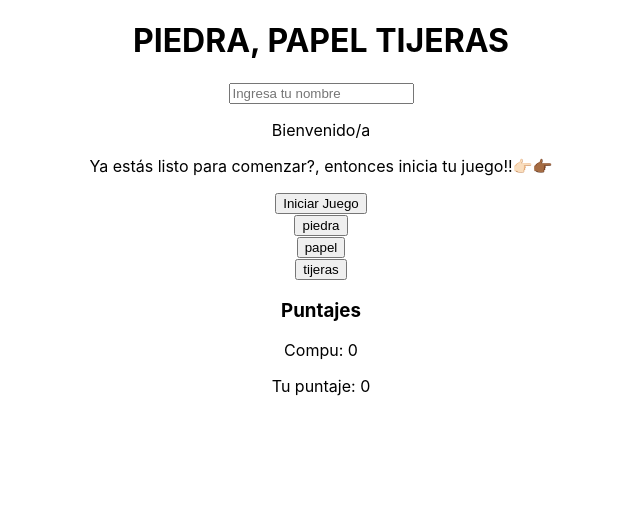
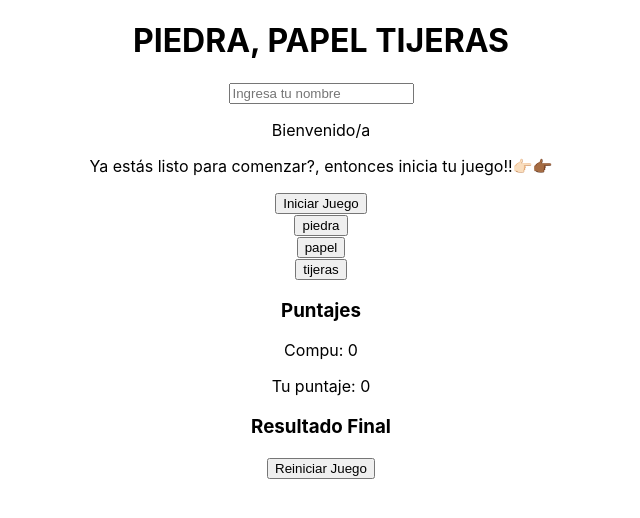
Before and after one commit to Vale-78/React-PiedPapelTijeras, a React (Create React App) app: page / in a window 1280 px wide. Both pictures are taken after a click on the button "Iniciar Juego". Shown: the top 518 px of the page, without its empty margins (319-959 px from the left). Built offline with nearby package versions, Linux system fonts and the light colour scheme.

Commit message:
Logré reiniciar Juego.

```diff
--- a/src/App.js
+++ b/src/App.js
@@ -3,12 +3,12 @@ import React from "react";
 import { Saludo } from "./componentes/Saludo";
 //Iniciar juego es para iniciar y reininiar juego
 import { Botones } from "./componentes/Botones";
-// import { Resultados } from "./componentes/Resultados";
+import { Resultados } from "./componentes/Resultados";
 import { InfoTitulo } from "./componentes/InfoTitulo";
 import { useState } from "react";
 
 import { IniciarJuego } from "./componentes/IniciarJuego";
-// import { ReiniciarJuego } from "./componentes/ReiniciarJuego";
+import { ReiniciarJuego } from "./componentes/ReiniciarJuego";
 
 // https://github.com/uqbar-project/eg-hola-mundo-react/tree/master  ejemplo
 // https://es.linkedin.com/learning/domina-react/piedra-papel-o-tijera
@@ -25,33 +25,6 @@ function App() {
   const [resultado, setResultado] = useState("");
   const [resultadoParcial, setResultadoParcial] = useState("");
   const [mostrarResultado, setMostrarResultado] = useState(false);
-
-  //   function reiniciar(){
-  //             jugadorSelec=0;
-  //             setMostrarResultado=""
-  //             compuSelec=""
-  //             setResultado=0
-  //             ganaJugador=0
-  //             setGanaJugador=0
-  //             ganaPC=0
-  //             setGanaPC=0
-  //             resultado=""
-  //             setResultado=""
-  //             resultFinal=""
-  //             setResultFinal=""
-  //             mostrarResultado=false
-  //             setMostrarResultado=false
-  //             compuSelec=""
-  //             setCompuSelec=""
-  //             jugadorSelec=""
-  //             setJugadorSelec=""
-  //             resultadoParcial=""
-  //             setResultadoParcial="";
-  //             return(
-  //             {<IniciarJuego desbloquearJuego={setDesbloquearJuego}/>}
-  // )
-
-  //     }
 
   return (
     <div className="App">
@@ -123,21 +96,22 @@ function App() {
             resultadoParcial={resultadoParcial}
             setResultadoParcial={setResultadoParcial}
           />
-
-          <div>
-            <div>
-              <h3>Puntajes</h3>
-              <p>Compu: {ganaPC}</p>
-              <p>Tu puntaje: {ganaJugador}</p>
-            </div>
-          </div>
-          {mostrarResultado && (
-            <div>
-              <div>{compuSelec} </div>
-              <div>{jugadorSelec} </div>
-              <div>
-                <h4>{resultadoParcial}</h4>
-              </div>
+          {/* <IniciarJuego desbloquearJuego={setDesbloquearJuego} />
+      {desbloquearJuego === 1 ? (
+        <div></div>
+      ) : (
+        <></>
+      )} */}
+          <Resultados
+            desbloquearJuego={setDesbloquearJuego}
+            jugadorSelec={jugadorSelec}
+            compuSelec={compuSelec}
+            mostrarResultado={mostrarResultado}
+            resultado={resultado}
+            ganaJugador={ganaJugador}
+            ganaPC={ganaPC}
+            resultadoParcial={resultadoParcial}
+          />
           <div>
             <h3>Resultado Final</h3>
             <h3>
@@ -145,14 +119,8 @@ function App() {
               {resultFinal}
             </h3>
           </div>
-            </div>
-          )}
-        </div>
-      ) : (
-        <></>
-      )}
 
-      {/* <ReiniciarJuego
+          <ReiniciarJuego
             desbloquearJuego={setDesbloquearJuego}
             jugadorSelec={jugadorSelec}
             setJugadorSelec={setJugadorSelec}
@@ -171,113 +139,11 @@ function App() {
             resultadoParcial={resultadoParcial}
             setResultadoParcial={setResultadoParcial}
           />
-      {desbloquearJuego === 1 ? (
-        <div>
-          <Botones
-            tipo="piedra"
-            jugadorSelec={jugadorSelec}
-            setJugadorSelec={setJugadorSelec}
-            compuSelec={compuSelec}
-            setCompuSelec={setCompuSelec}
-            resultFinal={resultFinal}
-            setResultFinal={setResultFinal}
-            mostrarResultado={mostrarResultado}
-            setMostrarResultado={setMostrarResultado}
-            resultado={resultado}
-            setResultado={setResultado}
-            ganaJugador={ganaJugador}
-            setGanaJugador={setGanaJugador}
-            ganaPC={ganaPC}
-            setGanaPC={setGanaPC}
-            resultadoParcial={resultadoParcial}
-            setResultadoParcial={setResultadoParcial}
-          />
-          <Botones
-            tipo="papel"
-            jugadorSelec={jugadorSelec}
-            setJugadorSelec={setJugadorSelec}
-            compuSelec={compuSelec}
-            setCompuSelec={setCompuSelec}
-            resultFinal={resultFinal}
-            setResultFinal={setResultFinal}
-            mostrarResultado={mostrarResultado}
-            setMostrarResultado={setMostrarResultado}
-            resultado={resultado}
-            setResultado={setResultado}
-            ganaJugador={ganaJugador}
-            setGanaJugador={setGanaJugador}
-            ganaPC={ganaPC}
-            setGanaPC={setGanaPC}
-            resultadoParcial={resultadoParcial}
-            setResultadoParcial={setResultadoParcial}
-          />
-          <Botones
-            tipo="tijeras"
-            jugadorSelec={jugadorSelec}
-            setJugadorSelec={setJugadorSelec}
-            compuSelec={compuSelec}
-            setCompuSelec={setCompuSelec}
-            resultFinal={resultFinal}
-            setResultFinal={setResultFinal}
-            mostrarResultado={mostrarResultado}
-            setMostrarResultado={setMostrarResultado}
-            resultado={resultado}
-            setResultado={setResultado}
-            ganaJugador={ganaJugador}
-            setGanaJugador={setGanaJugador}
-            ganaPC={ganaPC}
-            setGanaPC={setGanaPC}
-            resultadoParcial={resultadoParcial}
-            setResultadoParcial={setResultadoParcial}
-          />
-          <div>
-            <div>
-              <h3>Puntajes</h3>
-              <p>Compu: {ganaPC}</p>
-              <p>Tu puntaje: {ganaJugador}</p>
-            </div>
-          </div>
-          {mostrarResultado && (
-            <div>
-              <div>{compuSelec} </div>
-              <div>{jugadorSelec} </div>
-              <div>
-                <h4>{resultadoParcial}</h4>
-              </div>
-              <div>
-                <h3>Resultado Final</h3>
-                <h3>
-                  {name}
-                  {resultFinal}
-                </h3>
-              </div>
-            </div>
-          )}
         </div>
       ) : (
         <></>
-      )} */}
-
-      {/* <Resultados
-
-          nombre={values}
-          addNombre={setValues}
-
-        /> */}
+      )}
     </div>
   );
 }
-//     function reiniciar(){
-//     //   jugadaUsuario=0
-//     //   setMostrarResultado=0
-//     //   compuSelec=""
-//     //   setResultado=0
-//       ganaPC=0
-//     //   setGanaPC=0
-//       ganaJugador=0
-//       setGanaJugador=0
-
-//     //  {ganadas,perdidas}
-//   }
-
 export default App;
--- a/src/componentes/Botones.jsx
+++ b/src/componentes/Botones.jsx
@@ -52,30 +52,27 @@ function Botones({
   }
 
   function determinarGanador(eleccionUsuario, eleccionCompu) {
-    console.log(eleccionUsuario);
-    console.log(eleccionCompu);
     if (ganaJugador < 3 && ganaPC < 3) {
       if (eleccionCompu === eleccionUsuario) {
-              resultadoParcial="Empate";
+        resultadoParcial = "Empate";
       } else if (
         (eleccionCompu === "piedra" && eleccionUsuario === "tijeras") ||
         (eleccionCompu === "papel" && eleccionUsuario === "piedra") ||
         (eleccionCompu === "tijeras" && eleccionUsuario === "papel")
       ) {
-              resultadoParcial="Gana la compu";
+        resultadoParcial = "Gana la compu";
         setGanaPC(ganaPC + 1);
       } else {
-              resultadoParcial="Ganaste!!!";
+        resultadoParcial = "Ganaste!!!";
         setGanaJugador(ganaJugador + 1);
-            }setResultadoParcial(resultadoParcial);
+      }
+      setResultadoParcial(resultadoParcial);
     }
 
-      if ((ganaJugador === 3 || ganaPC === 3) && (ganaJugador > ganaPC)) {
-        resultFinal=": Felicitaciones ,  Ganaste!!!!";
-
-      } else if ((ganaJugador === 3 || ganaPC === 3) && (ganaJugador < ganaPC)){
-        resultFinal=": Lo siento , Gana la Computadora.";
-
+    if ((ganaJugador === 3 || ganaPC === 3) && ganaJugador > ganaPC) {
+      resultFinal = ": Felicitaciones ,  Ganaste!!!!";
+    } else if ((ganaJugador === 3 || ganaPC === 3) && ganaJugador < ganaPC) {
+      resultFinal = ": Lo siento , Gana la Computadora.";
     }
 
     setResultFinal(resultFinal);
@@ -85,15 +82,17 @@ function Botones({
 
   function jugar() {
     const jugadaComputadora = calcularJugadaComputadora();
-    // console.log(jugadaComputadora);
     const jugadaUsuario = determinarJugadaUsuario();
     const ganadorFinal = determinarGanador(jugadaUsuario, jugadaComputadora);
+    console.log(ganadorFinal);
     resultFinal = ganadorFinal;
-
+    // reiniciar();
   }
   return (
     <div>
+      <div>
         <button onClick={jugar}>{tipo}</button>
+      </div>
     </div>
   );
 }
--- a/src/componentes/IniciarJuego.jsx
+++ b/src/componentes/IniciarJuego.jsx
@@ -1,4 +1,4 @@
-const IniciarJuego = ({desbloquearJuego}) =>{
+const IniciarJuego = ({ desbloquearJuego }) => {
   function iniciar() {
     desbloquearJuego(1);
   }
@@ -17,5 +17,5 @@ const IniciarJuego = ({desbloquearJuego}) =>{
       </button>
     </div>
   );
-}
-export {IniciarJuego};
+};
+export { IniciarJuego };
--- a/src/componentes/ReiniciarJuego.jsx
+++ b/src/componentes/ReiniciarJuego.jsx
@@ -1,4 +1,4 @@
-const ReniciarJuego = (
+const ReiniciarJuego = ({
   ganaJugador,
   setGanaJugador,
   ganaPC,
@@ -16,32 +16,42 @@ const ReniciarJuego = (
   resultadoParcial,
   setResultadoParcial,
   desbloquearJuego,
-  setDesbloquearJuego
-) => {
-  function iniciar() {
-    desbloquearJuego(1);
+  setDesbloquearJuego,
+}) => {
+  function reestablecerPuntuaciones() {
+    console.log("presioné reiniciar");
+    jugadorSelec = "";
+    setMostrarResultado("");
+    compuSelec = "";
+    setResultado("");
+    ganaJugador = 0;
+    setGanaJugador(0);
+    ganaPC = 0;
+    setGanaPC(0);
+    resultado = "";
+    setResultado("");
+    resultFinal = "";
+    setResultFinal("");
+    mostrarResultado = false;
+    setMostrarResultado = false;
+    setCompuSelec("");
+    jugadorSelec = "";
+    setJugadorSelec("");
+    resultadoParcial = "";
+    setResultadoParcial("");
   }
 
   return (
     <div>
-      <div>
-        jugadorSelec=0 setMostrarResultado="" compuSelec="" setResultado=0
-        ganaJugador=0 setGanaJugador=0 ganaPC=0 setGanaPC=0 resultado=""
-        setResultado="" resultFinal="" setResultFinal="" mostrarResultado=false
-        setMostrarResultado=false compuSelec="" setCompuSelec="" jugadorSelec=""
-        setJugadorSelec="" resultadoParcial="" setResultadoParcial=""
-      </div>
-      <p>Ya estás listo para comenzar?, entonces inicia tu juego!!👉🏻👉🏾</p>
-
       <button
-        id="startButtonJuego"
-        className="botonIniciar"
-        onClick={iniciar}
+        id="re-StartButtonJuego"
+        className="botonReiniciar"
+        onClick={reestablecerPuntuaciones}
         type="submit"
       >
-        Iniciar Juego
+        Reiniciar Juego
       </button>
     </div>
   );
 };
-export { ReniciarJuego };
+export { ReiniciarJuego };
--- /dev/null
+++ b/src/componentes/Resultados.jsx
@@ -0,0 +1,30 @@
+function Resultados({
+  ganaJugador,
+  ganaPC,
+  mostrarResultado,
+  compuSelec,
+  jugadorSelec,
+  resultadoParcial,
+}) {
+  return (
+    <div>
+      <div>
+        <div>
+          <h3>Puntajes</h3>
+          <p>Compu: {ganaPC}</p>
+          <p>Tu puntaje: {ganaJugador}</p>
+        </div>
+      </div>
+      {mostrarResultado && (
+        <div>
+          <div>{compuSelec} </div>
+          <div>{jugadorSelec} </div>
+          <div>
+            <h4>{resultadoParcial}</h4>
+          </div>
+        </div>
+      )}
+    </div>
+  );
+}
+export { Resultados };
```
Also changed, not shown: src/componentes/DeterminarJugadaCompu.js (deleted, +0 -54 lines), src/componentes/EleccionUsuario.jsx (deleted, +0 -62 lines), src/componentes/resultadoFinal.jsx (deleted, +0 -8 lines), src/componentes/resultadosParciales.jsx (deleted, +0 -11 lines). Lines whose indentation alone changed are shown as unchanged.
